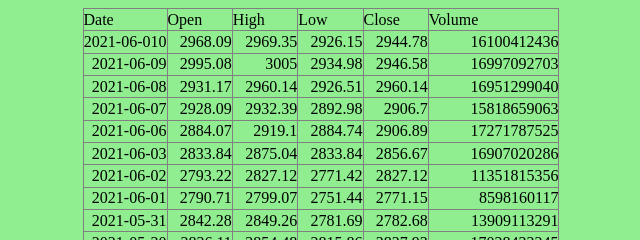
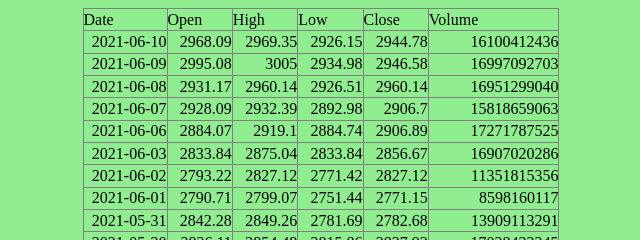
Before and after one commit to shnkyr/NEPSE, a plain HTML site: page index.html in a window 1280 px wide. Shown: the top 240 px of the page, 319-959 px from the left. Drawn offline with Linux system fonts and the light colour scheme.

Commit message:
Update index.html

```diff
--- a/index.html
+++ b/index.html
@@ -32,7 +32,7 @@
 
 
  <tr height="21" style="height:16.0pt">
-  <td height="21" class="xl66" align="right" style="height:16.0pt">2021-06-010</td>
+  <td height="21" class="xl66" align="right" style="height:16.0pt">2021-06-10</td>
   <td class="xl65" align="right"> 2968.09	</td>
   <td class="xl65" align="right">2969.35	</td>
   <td class="xl65" align="right">2926.15	</td>
```
